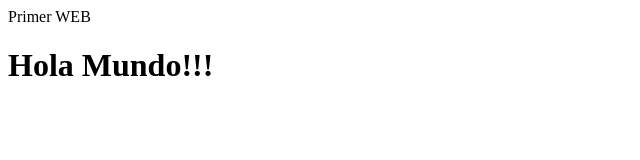
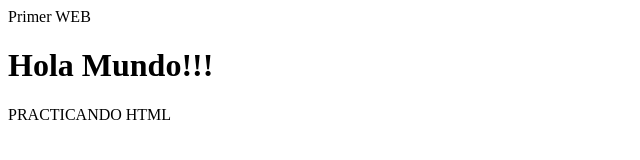
Before and after one commit to BtoPerea/BDD_PSMA, a plain HTML site: page index.html in a window 1280 px wide. Shown: the whole page, without its empty margins (0-640 px from the left). Drawn offline with Linux system fonts and the light colour scheme.

Commit message:
Update index.html
Versión 2

```diff
--- a/index.html
+++ b/index.html
@@ -7,6 +7,7 @@
 <body>
 
 <h1>Hola Mundo!!!</h1>
+  <p>PRACTICANDO HTML</P>
+</body>
 
-</body>
 </html>
```
